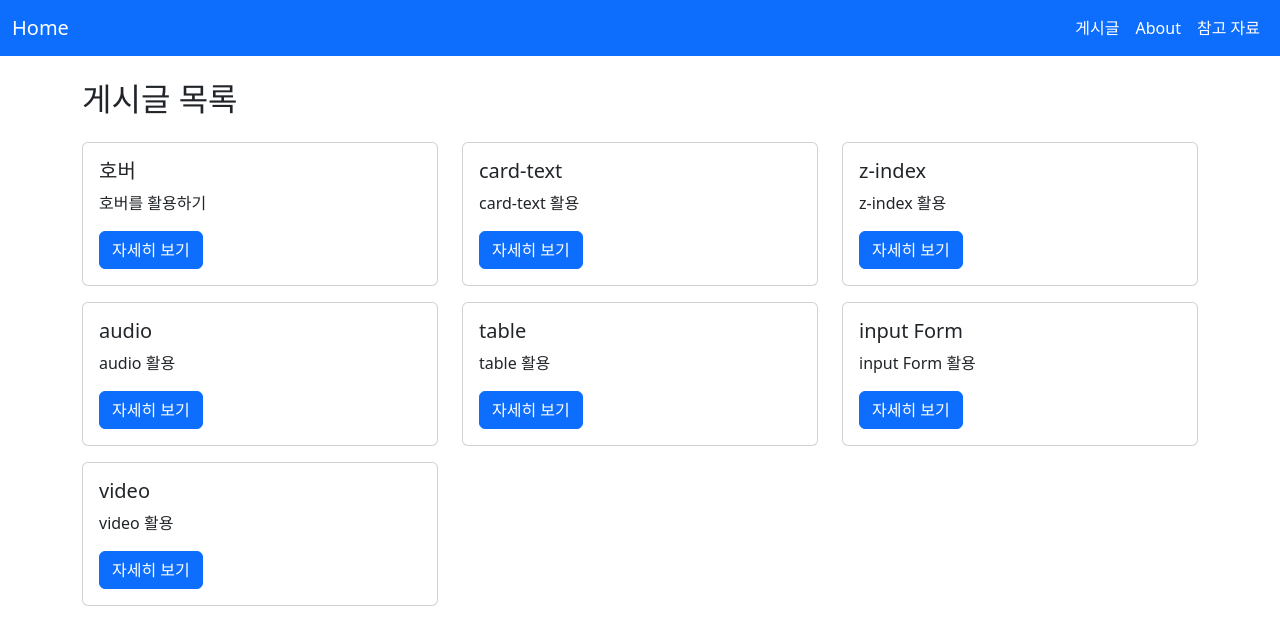
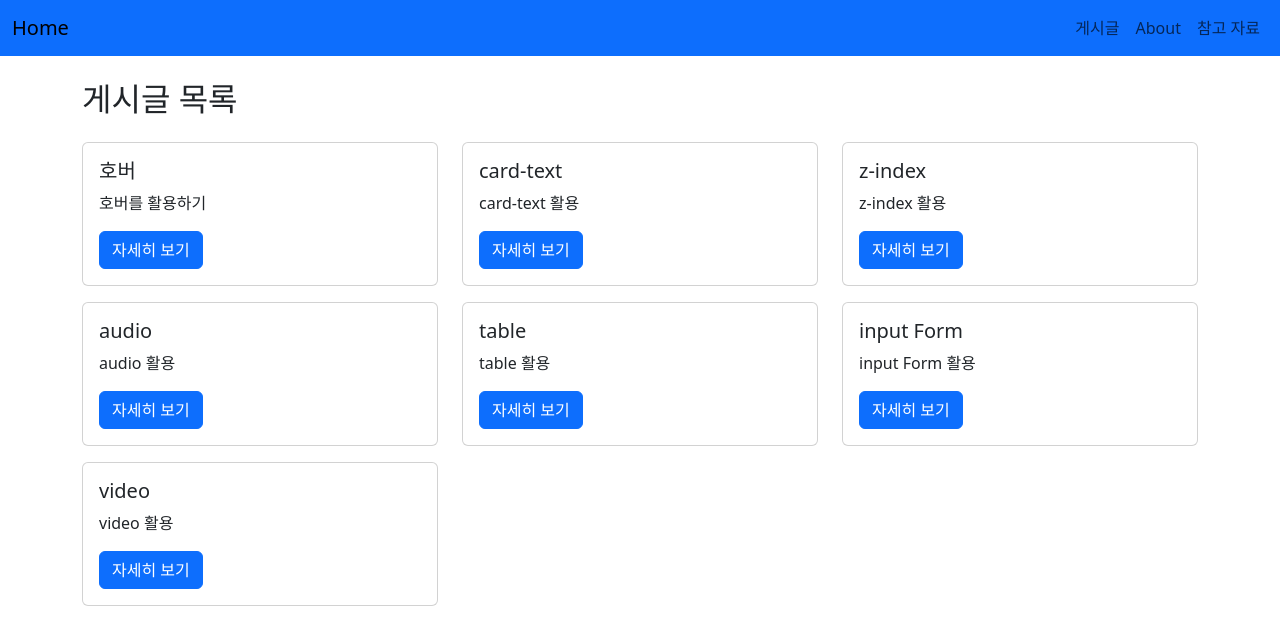
Before and after one commit to SSU-WEB-Three/static_web_page, a plain HTML site: page posts.html in a window 1280 px wide. Drawn offline with nearby package versions, Linux system fonts and the light colour scheme.

Commit message:
refactor: 코드 간결화

```diff
--- a/posts.html
+++ b/posts.html
@@ -7,17 +7,18 @@
     <link href="https://cdn.jsdelivr.net/npm/bootstrap@5.3.0/dist/css/bootstrap.min.css" rel="stylesheet">
 </head>
 <body>
+
     <nav class="navbar navbar-expand-lg navbar-light bg-primary">
         <div class="container-fluid">
-            <a class="navbar-brand text-white" href="./index.html">Home</a>
+            <a class="navbar-brand" href="./index.html">Home</a>
             <button class="navbar-toggler" type="button" data-bs-toggle="collapse" data-bs-target="#navbarNav">
                 <span class="navbar-toggler-icon"></span>
             </button>
             <div class="collapse navbar-collapse" id="navbarNav">
                 <ul class="navbar-nav ms-auto">
-                    <li class="nav-item"><a class="nav-link text-white" href="./posts.html">게시글</a></li>
-                    <li class="nav-item"><a class="nav-link text-white" href="./about.html">About</a></li>
-                    <li class="nav-item"><a class="nav-link text-white" href="./view-port.html">참고 자료</a></li>
+                  <li class="nav-item"><a class="nav-link" href="./posts.html">게시글</a></li>
+                    <li class="nav-item"><a class="nav-link" href="./about.html">About</a></li>
+                    <li class="nav-item"><a class="nav-link" href="./view-port.html">참고 자료</a></li>
                 </ul>
             </div>
         </div>
```
Also changed, not shown: about.html (+1 -1 lines), index.html (line endings or trailing spaces).
